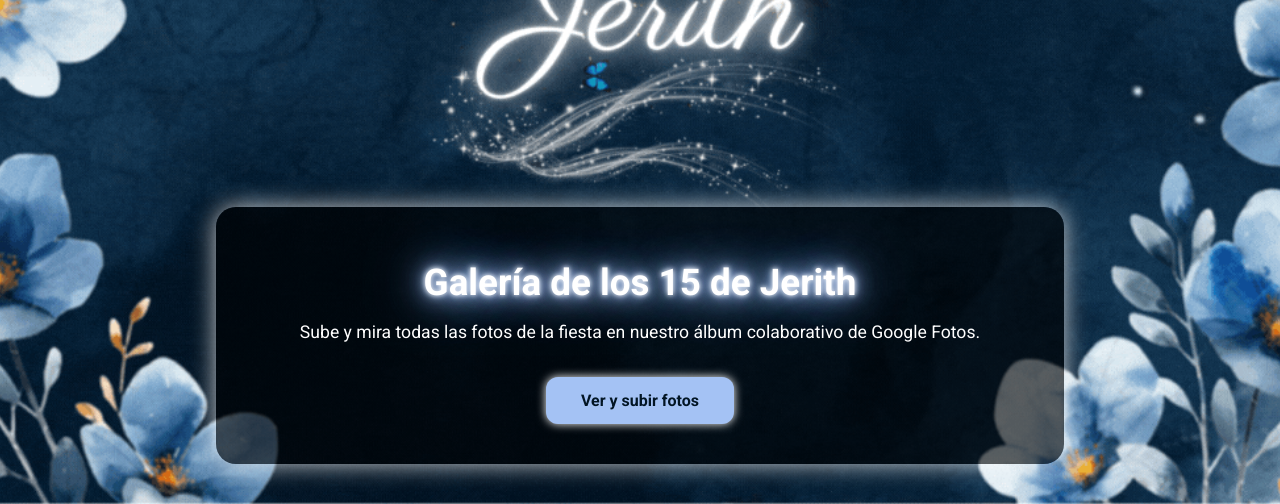
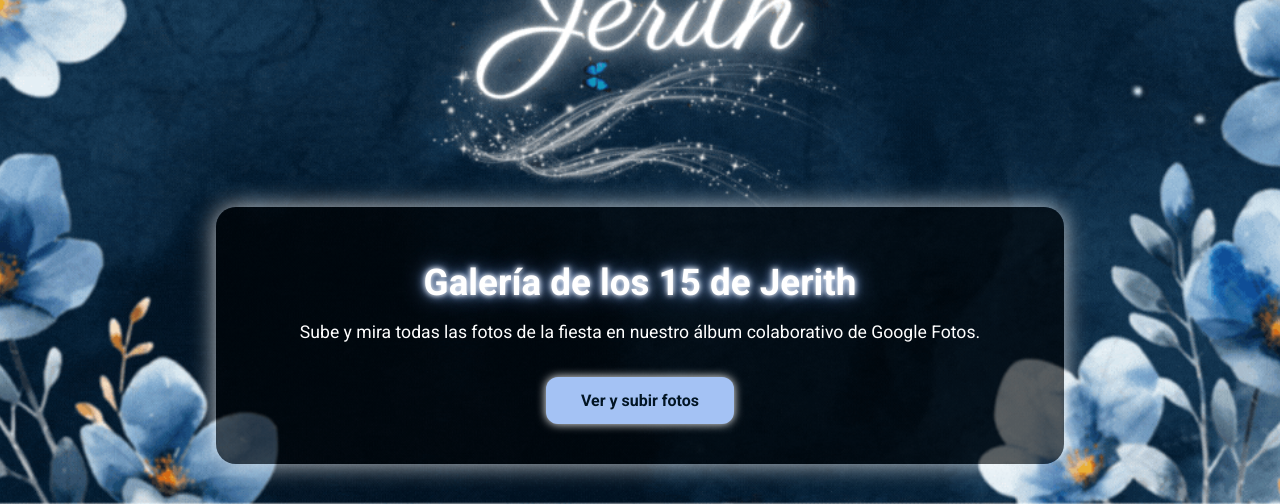
Before and after one commit to jerithdanielamoncadacardenas-netizen/Quince-Jerith, a Flask app: template templates/index.html in a window 1280 px wide. Shown: the part 296-800 px from the top of the page. Run offline with Flask 3, Linux system fonts and the light colour scheme; the template is opened without the code that fills it, so the values that code supplies are empty; parts of the project's set-up code (start-up, migrations or seed data) failed here and were passed over.

Commit message:
Update index.html

```diff
--- a/templates/index.html
+++ b/templates/index.html
@@ -63,7 +63,7 @@
             text-shadow:
                 0 0 5px #fff,
                 0 0 10px #a4c2f4,
-                0 0 20px #a4c2f4,
+                0 0 20px #6b95d6;
                 0 0 40px #a4c2f4,
                 0 0 60px #6b95d6;
             animation: glow 4s ease-in-out infinite alternate;/* 👈 efecto brillante tiempo de animacion */
```
